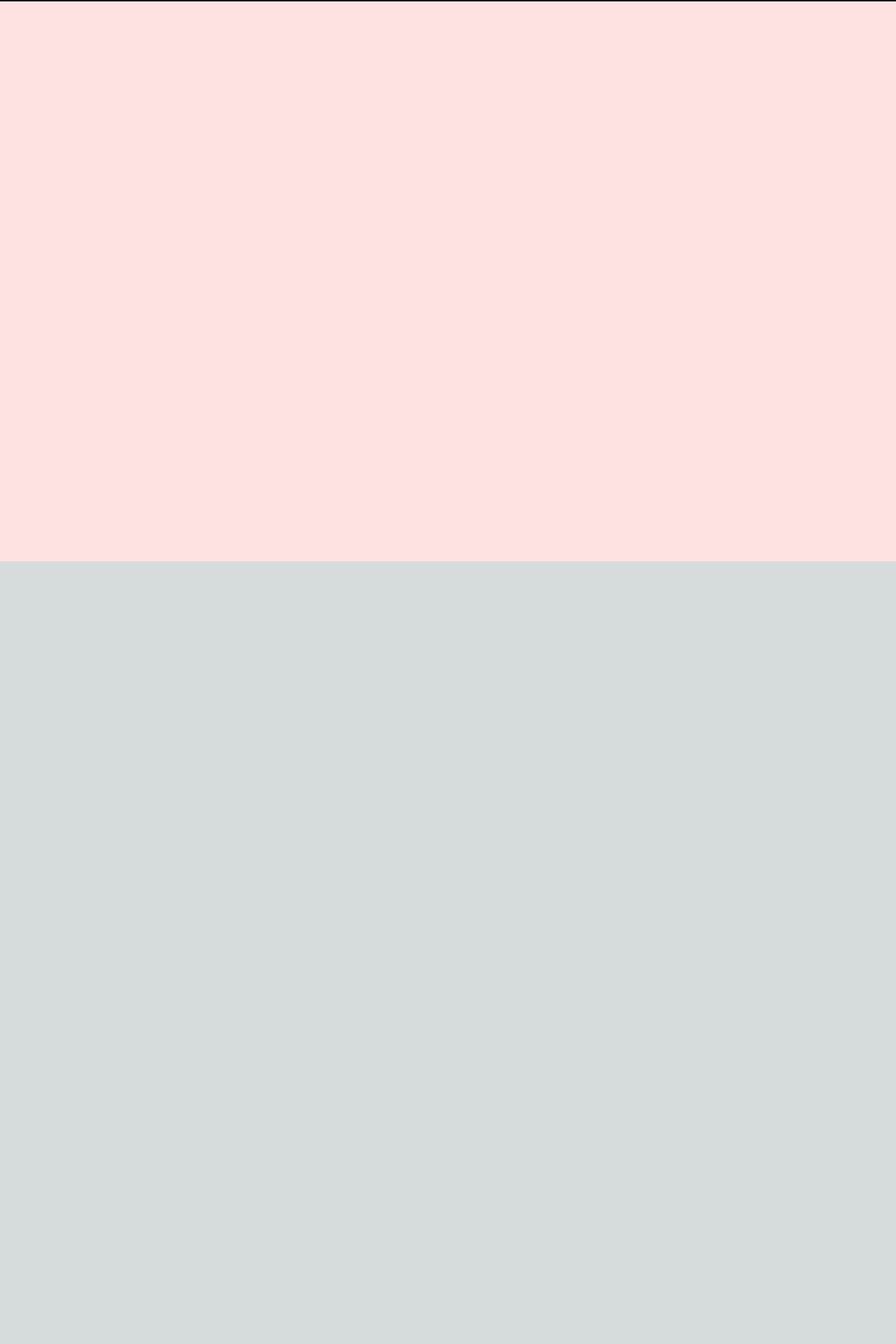
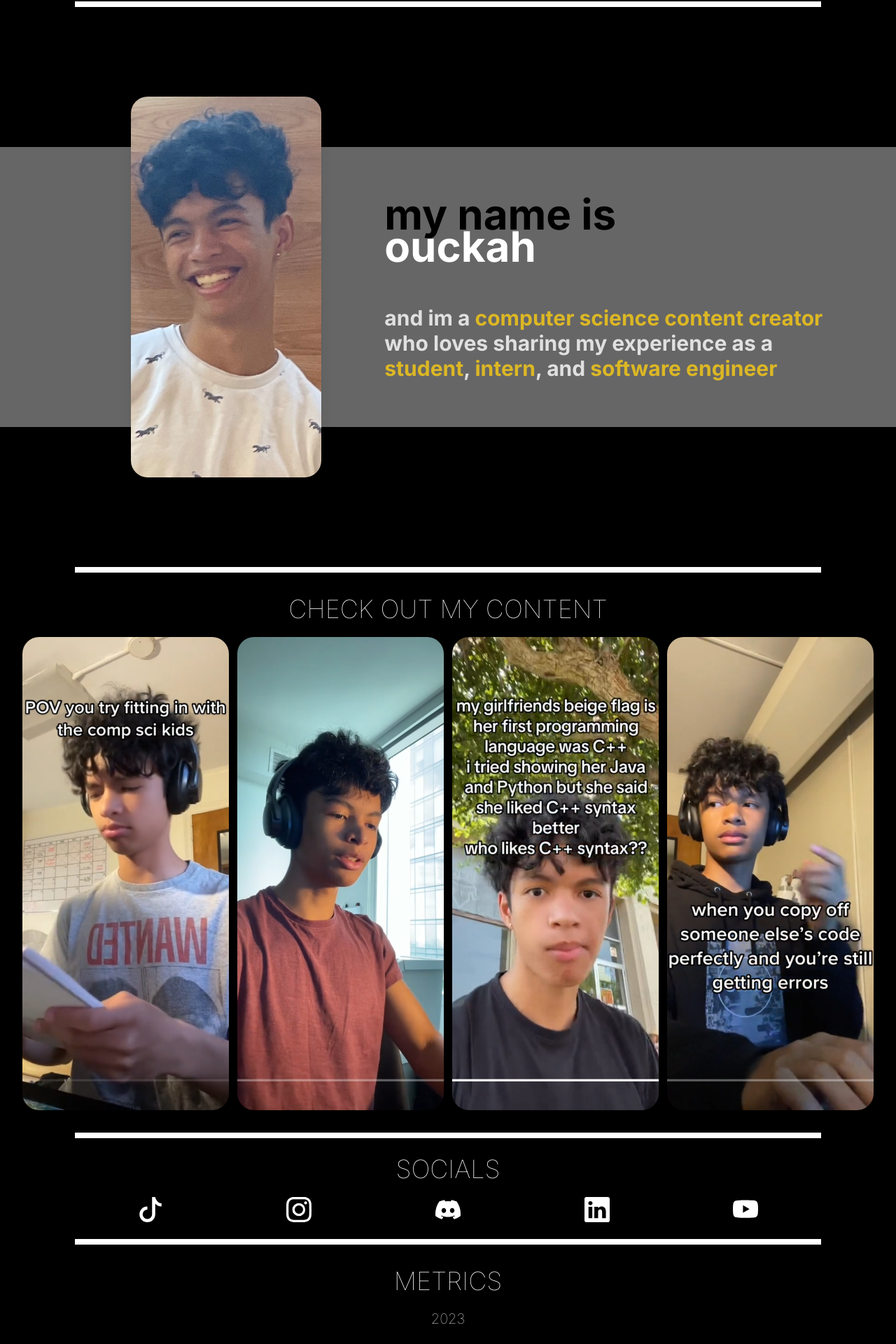
Before and after one commit to ouckah/i-am-ouckah, a Next.js app: page / in a window 1280 px wide. Shown: the part 798-2718 px from the top of the page at 70% size. Before the commit the page ends 1600 px from the top, so only its background shows below. Built offline with nearby package versions, Linux system fonts and the light colour scheme; what tailwindcss-animation-delay would draw is missing.

Commit message:
🚀 Ouckah Home Page

```diff
--- a/app/page.tsx
+++ b/app/page.tsx
@@ -1,21 +1,32 @@
 'use client'
 import { useState } from "react"
+import { Tiktok, Linkedin, Youtube, Instagram, Discord } from "react-bootstrap-icons";
+import TikTok from "./components/tiktok";
+import SocialIcon from "./components/socialicon";
 
 export default function Home() {
 
   const [ouckah, setOuckah] = useState(true);
-  const selected = `text-${ouckah ? "white" : "black"} text-2xl font-bold select-none`
+  const selected = `text-${ouckah ? "white" : "black"} text-5xl font-bold select-none`
   const unselected = selected + " opacity-50";
 
   const [primary, secondary] = getColorStyle();
+
+  const Divider = () => {
+    return (
+      <div className={`flex justify-center items-center w-full h-2 ${ouckah ? (primary) : (secondary)}`}>
+        <div className={`w-5/6 h-full ${ouckah ? (secondary) : (primary)}`}/>
+      </div>
+    )
+  }
 
   return (
     <div className="whitespace-nowrap overflow-auto no-scrollbar">
       <main className={`flex h-screen flex-col items-center justify-between ${ouckah ? (primary) : (secondary)} p-24`}>
         <div className="flex flex-row justify-center items-center w-full h-screen gap-5">
-          <h1 className={`text-${ouckah ? "white" : "black"} text-2xl font-bold uppercase select-none`}>I am</h1>
+          <h1 className={`text-${ouckah ? "white" : "black"} text-5xl font-bold uppercase select-none`}>I am</h1>
           <div className="flex flex-col justify-center items-start">
-            <h1 className="text-black select-none">{ouckah ? (".") : ("")}</h1>
+            <h1 className="text-black text-5xl select-none">{ouckah ? (".") : ("")}</h1>
 
             <button
               className={ouckah ? (selected) : (unselected)}
@@ -31,21 +42,109 @@ export default function Home() {
               aidan ouckama
             </button>
 
-            <h1 className="text-white select-none">{ouckah ? ("") : (".")}</h1>
+            <h1 className="text-white text-5xl select-none">{ouckah ? ("") : (".")}</h1>
           </div>
         </div>
       </main>
+
+      <Divider />
+
       {
         ouckah ? (
-          <div className="w-full h-screen bg-red-100">
+          <>
+            <div className="flex flex-col justify-center items-center w-full h-screen bg-black">
+              <div className="flex flex-row justify-evenly items-center w-full h-1/2 bg-white bg-opacity-40 px-24 py-16">
+                <img src="/selfie.jpg" className="w-1/4 h-[200%] object-cover rounded-3xl shadow-xl"/>
+                <div className="flex flex-col justify-center items-start w-1/2 h-full gap-10">
+                  <div>
+                    <h1 className="text-6xl text-black font-bold">my name is</h1>
+                    <div className="flex flex-row justify-start items-center w-full">
+                      <h1 className="text-6xl text-white font-bold animate-bounce animation-delay-0">o</h1>
+                      <h1 className="text-6xl text-white font-bold animate-bounce animation-delay-100">u</h1>
+                      <h1 className="text-6xl text-white font-bold animate-bounce animation-delay-200">c</h1>
+                      <h1 className="text-6xl text-white font-bold animate-bounce animation-delay-300">k</h1>
+                      <h1 className="text-6xl text-white font-bold animate-bounce animation-delay-400">a</h1>
+                      <h1 className="text-6xl text-white font-bold animate-bounce animation-delay-500">h</h1>
+                    </div>
+                  </div>
 
-          </div>
+                  <p className="text-3xl text-white font-bold opacity-80">
+                    and im a <span className="text-yellow-400">computer science content creator</span> <br />
+                    who loves sharing my experience as a <br />
+                    <span className="text-yellow-400">student</span>,
+                    <span className="text-yellow-400"> intern</span>, and
+                    <span className="text-yellow-400"> software engineer</span>
+                  </p>
+                </div>
+              </div>
+            </div>
+
+            <Divider />
+
+            <div className="flex flex-col justify-center items-center w-full h-screen bg-black p-8 gap-5">
+              <h1 className="text-white text-4xl font-thin uppercase">check out my content</h1>
+              <div className="flex flex-row justify-center items-center w-full h-full gap-3">
+                <TikTok id={1} url="https://www.tiktok.com/@ouckah/video/7220422135536225578" />
+                <TikTok id={2} url="https://www.tiktok.com/@ouckah/video/7279096539253919018" />
+                <TikTok id={3} url="https://www.tiktok.com/@ouckah/video/7240867467327802667" />
+                <TikTok id={4} url="https://www.tiktok.com/@ouckah/video/7217269265718644014" />
+              </div>
+            </div>
+
+            <Divider />
+
+            <div className="flex flex-col justify-center items-center w-full h-36 bg-black p-8 gap-5">
+              <h1 className="text-white text-4xl font-thin uppercase">socials</h1>
+              <div className="flex flex-row justify-evenly items-center w-full h-full gap-3">
+                <SocialIcon url="https://tiktok.com/@ouckah" icon={<Tiktok color="white" size={36} />} />
+                <SocialIcon url="https://instagram.com/ouckahs" icon={<Instagram color="white" size={36} />} />
+                <SocialIcon url="https://discord.gg/tAeQ2v9zS6" icon={<Discord color="white" size={36} />} />
+                <SocialIcon url="https://www.linkedin.com/in/aidan-ouckama/" icon={<Linkedin color="white" size={36} />} />
+                <SocialIcon url="https://www.youtube.com/ouckah" icon={<Youtube color="white" size={36} />} />
+              </div>
+            </div>
+
+            <Divider />
+
+            <div className="flex flex-col justify-center items-center w-full h-screen bg-black p-8 gap-5">
+              <h1 className="text-white text-4xl font-thin uppercase">metrics</h1>
+              <h1 className="text-white text-xl font-thin uppercase">2023</h1>
+              <div className="grid grid-rows-2 grid-cols-2 justify-center items-center w-full h-full gap-3">
+                <div className="flex flex-col justify-center items-center w-full h-full">
+                  <h1 className="text-white font-light tracking-widest uppercase">followers</h1>
+                  <p className="text-white font-bold text-4xl cursor-pointer transition-all duration-300 hover:text-6xl">18,600+</p>
+                </div>
+
+                <div className="flex flex-col justify-center items-center w-full h-full">
+                  <h1 className="text-white font-light tracking-widest uppercase">likes</h1>
+                  <p className="text-white font-bold text-4xl cursor-pointer transition-all duration-300 hover:text-6xl">1,200,000+</p>
+                </div>
+
+                <div className="flex flex-col justify-center items-center w-full h-full">
+                  <h1 className="text-white font-light tracking-widest uppercase">monthly views</h1>
+                  <p className="text-white font-bold text-4xl cursor-pointer transition-all duration-300 hover:text-6xl">500,000+</p>
+                </div>
+
+                <div className="flex flex-col justify-center items-center w-full h-full">
+                  <h1 className="text-white font-light tracking-widest uppercase">montly unique viewers</h1>
+                  <p className="text-white font-bold text-4xl cursor-pointer transition-all duration-300 hover:text-6xl">300,000+</p>
+                </div>
+              </div>
+            </div>
+
+            <Divider />
+
+            <div className="flex flex-col justify-center items-end w-full h-12 bg-black p-12">
+              <h1 className="text-white font-semibold">@ouckah</h1>
+            </div>
+          </>
         ) : (
           <div>
 
           </div>
         )
       }
+
     </div>
   )
 }
```
